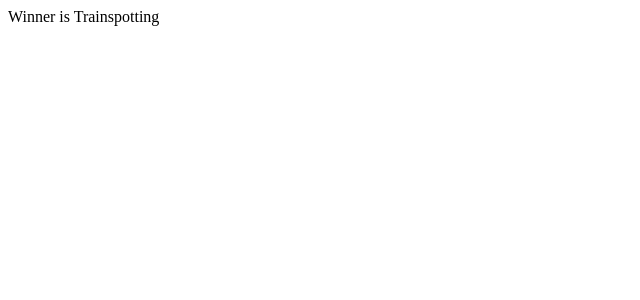
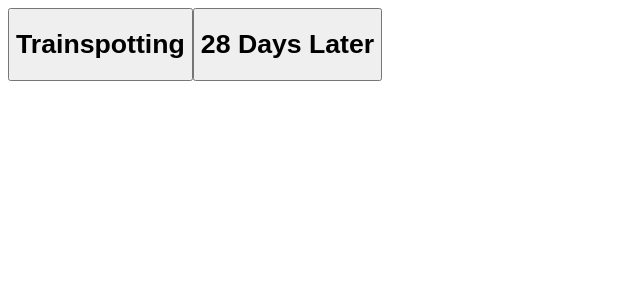
Before and after one commit to scourgecm/full-stack-tut-frontend, a React app: page /results in a window 1280 px wide. Shown: the top 300 px of the page, without its empty margins (0-640 px from the left). Built offline with nearby package versions, Linux system fonts and the light colour scheme; the HTML template or start-up script is replaced by a standard one.

Commit message:
- Router added - Changed webpack compiling to development mode

```diff
--- /dev/null
+++ b/src/components/App.jsx
@@ -0,0 +1,12 @@
+import React from 'react';
+import { List } from "immutable";
+
+const pair = List.of('Trainspotting', '28 Days Later');
+
+class App extends React.Component {
+    render(){
+        return React.cloneElement(this.props.children, {pair: pair});
+    }
+}
+
+export default App;
--- /dev/null
+++ b/src/components/Results.jsx
@@ -0,0 +1,13 @@
+import React from 'react';
+
+class Results extends React.Component {
+    render() {
+      return (
+        <div>
+          Hello form Results!
+        </div>
+      )
+    }
+}
+
+export default Results;
--- a/src/components/Vote.jsx
+++ b/src/components/Vote.jsx
@@ -1,6 +1,6 @@
 import React from "react";
 
-class Vote extends React.Component {
+class Vote extends React.PureComponent {
     render() {
         return (
             <div className="vote">
--- a/src/components/Voting.jsx
+++ b/src/components/Voting.jsx
@@ -2,7 +2,7 @@ import React from 'react';
 import Winner from './Winner'
 import Vote from './Vote'
 
-class Voting extends React.Component {
+class Voting extends React.PureComponent {
 
     render() {
         return <div className="voting">
--- a/src/components/Winner.jsx
+++ b/src/components/Winner.jsx
@@ -1,6 +1,6 @@
 import React from 'react';
 
-class Winner extends React.Component {
+class Winner extends React.PureComponent {
     render(){
         return <div className="winner">Winner is {this.props.winner}</div>;
     }
--- a/src/index.jsx
+++ b/src/index.jsx
@@ -1,10 +1,18 @@
 import React from 'react';
-import ReactDOM from "react-dom";
+import ReactDOM from 'react-dom';
+import { Router, Route, hashHistory } from 'react-router';
+import App from './components/App'
 import Voting from './components/Voting';
+import Results from './components/Results';
 
 const pair = ['Trainspotting', '28 Days Later'];
 
+const routes = <Route component={App}>
+    <Route path="/results" component={Results} />
+    <Route path="/" component={Voting} />
+</Route>
+
 ReactDOM.render(
-    <Voting pair={pair} winner={'Trainspotting'}/>,
+    <Router history={hashHistory}>{routes}</Router>,
     document.getElementById('app')
 )
--- a/webpack.config.js
+++ b/webpack.config.js
@@ -1,6 +1,7 @@
 var webpack = require('webpack');
 
 module.exports = {
+    mode: 'development',
     entry: [
         'webpack-dev-server/client?http://localhost:8080',
         'webpack/hot/only-dev-server',
```
Also changed, not shown: package.json (+6 -3 lines), test/components/Voting_spec.jsx (+1 -1 lines), 1 other file (tests, documents, lock files or other folders).
